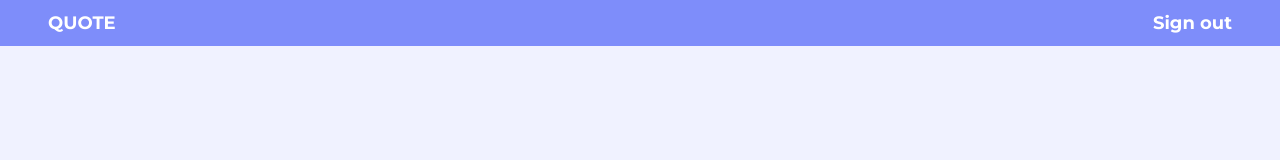
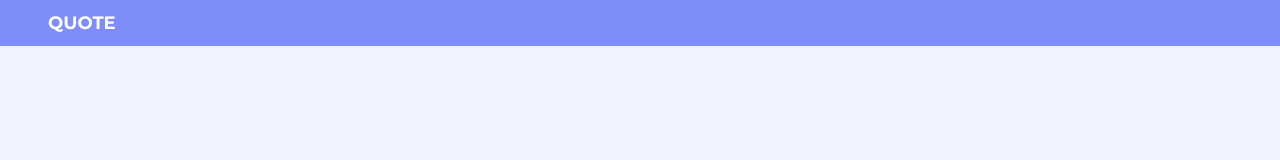
Before and after one commit to codemonk61/quote-app, a React (Create React App) app: page / in a window 1280 px wide. Shown: the top 160 px of the page. Built offline with nearby package versions, Linux system fonts and the light colour scheme.

Commit message:
resolved issue

```diff
--- a/src/layouts/Header.jsx
+++ b/src/layouts/Header.jsx
@@ -30,6 +30,7 @@ const styles = {
 
 const Header = () => {
     const navigate = useNavigate()
+    const isLogin = JSON.parse(localStorage.getItem('token'))
     return (
         <div css={styles.headerWrapper}>
             <div css={styles.logoWrapper}>
@@ -40,6 +41,7 @@ const Header = () => {
                     color={"white"}
                 />
             </div>
+            { isLogin &&
             <div css={styles.signOut} onClick={() => navigate('/')}>
                 <Text
                     text="Sign out"
@@ -48,6 +50,7 @@ const Header = () => {
                     color={"white"}
                 />
             </div>
+}
         </div>
     )
 }
```
